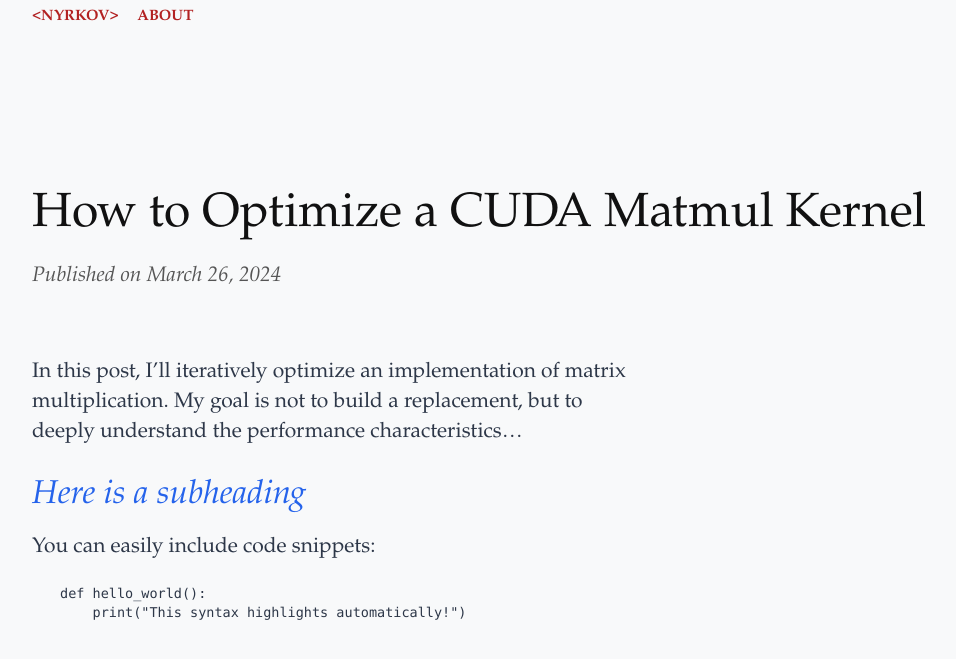
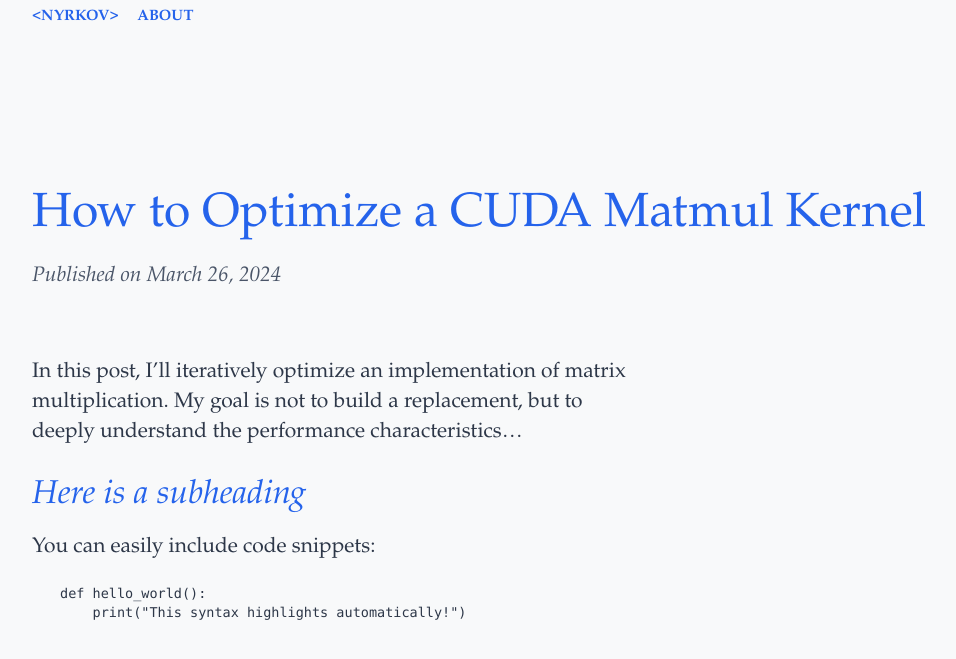
Before and after one commit to IlyaNyrkov/IlyaNyrkov.github.io, a Jekyll site: the page built from _posts/2024-03-26-my-first-post.md, in a window 1280 px wide. Shown: the top 659 px of the page, without its empty margins (128-1084 px from the left). Built offline with Jekyll 4.4.1, drawn with Linux system fonts in a browser that asks for light colours; some web fonts are replaced.

Commit message:
updated other files to extact styling from style.css | style.css is only source of truth

```diff
--- a/_layouts/default.html
+++ b/_layouts/default.html
@@ -7,11 +7,12 @@
 </head>
 <body>
     <header style="text-transform: uppercase; font-weight: bold; margin-bottom: 2rem;">
-        <a href="/" style="color: #b22222; text-decoration: none; margin-right: 15px;">&lt;NYRKOV&gt;</a>
-        <a href="/about" style="color: #b22222; text-decoration: none;">ABOUT</a>
+        <a href="/" style="color: #2563eb; text-decoration: none; margin-right: 15px;">&lt;NYRKOV&gt;</a>
+        <a href="/about" style="color: #2563eb; text-decoration: none;">ABOUT</a>
     </header>
 
     <main>
-        {{ content }} </main>
+        {{ content }}
+    </main>
 </body>
 </html>
--- a/_layouts/post.html
+++ b/_layouts/post.html
@@ -4,9 +4,9 @@ layout: default
 
 <article>
   <header style="margin-bottom: 2rem;">
-    <h1 style="color: #111;">{{ page.title }}</h1>
+    <h1>{{ page.title }}</h1>
 
-    <p style="font-style: italic; color: #555;">
+    <p style="font-style: italic; color: #4a5568;">
       Published on {{ page.date | date: "%B %d, %Y" }}
     </p>
   </header>
--- a/index.html
+++ b/index.html
@@ -6,8 +6,8 @@ title: Home
 <ul style="list-style-type: disc; padding-left: 20px;">
   {% for post in site.posts %}
     <li style="margin-bottom: 2rem;">
-      <h2 style="color: #b22222;">
-        <a href="{{ post.url }}" style="color: inherit; text-decoration: none;">
+      <h2>
+        <a href="{{ post.url }}" style="text-decoration: none;">
           {{ post.title }}
         </a>
       </h2>
```
